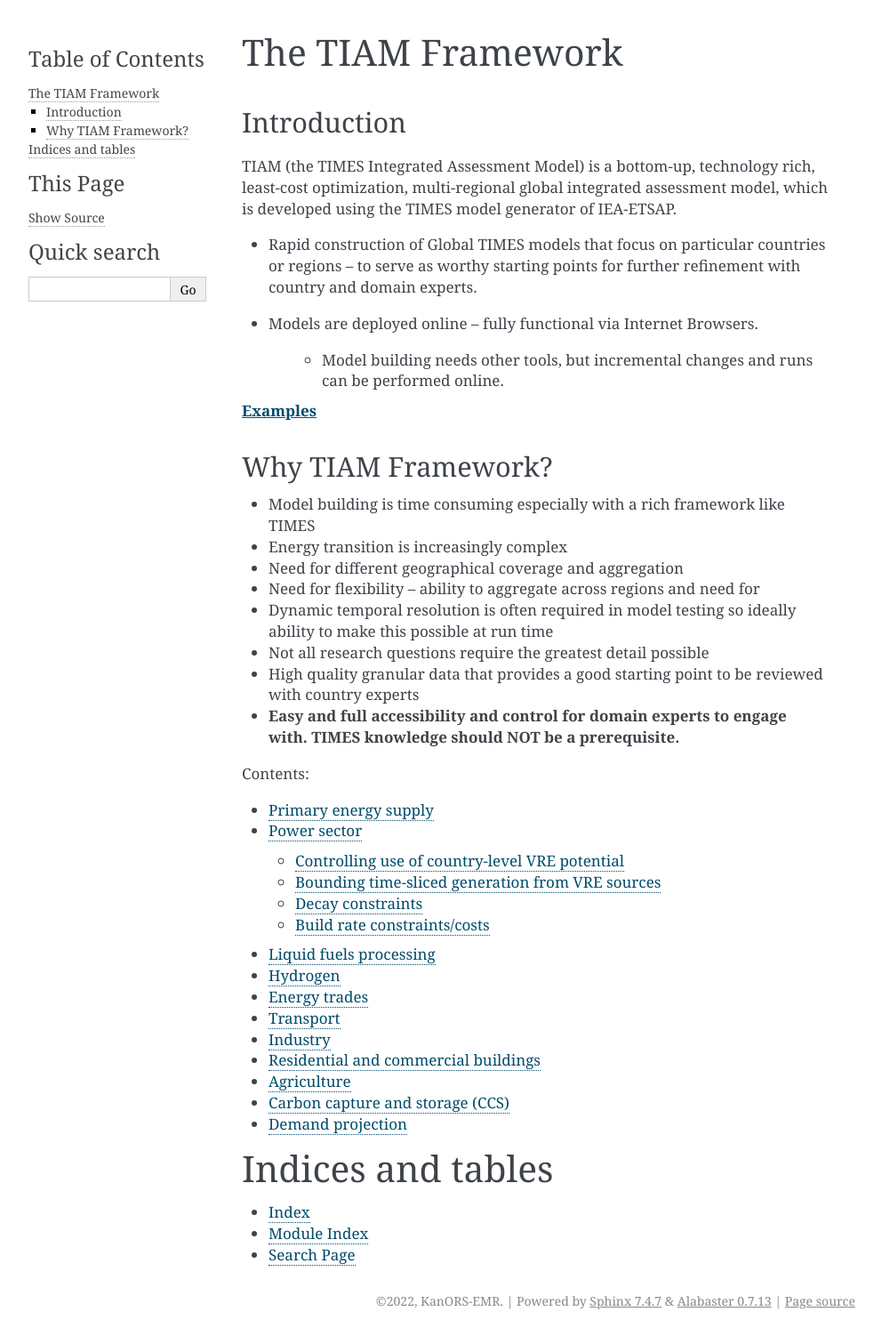
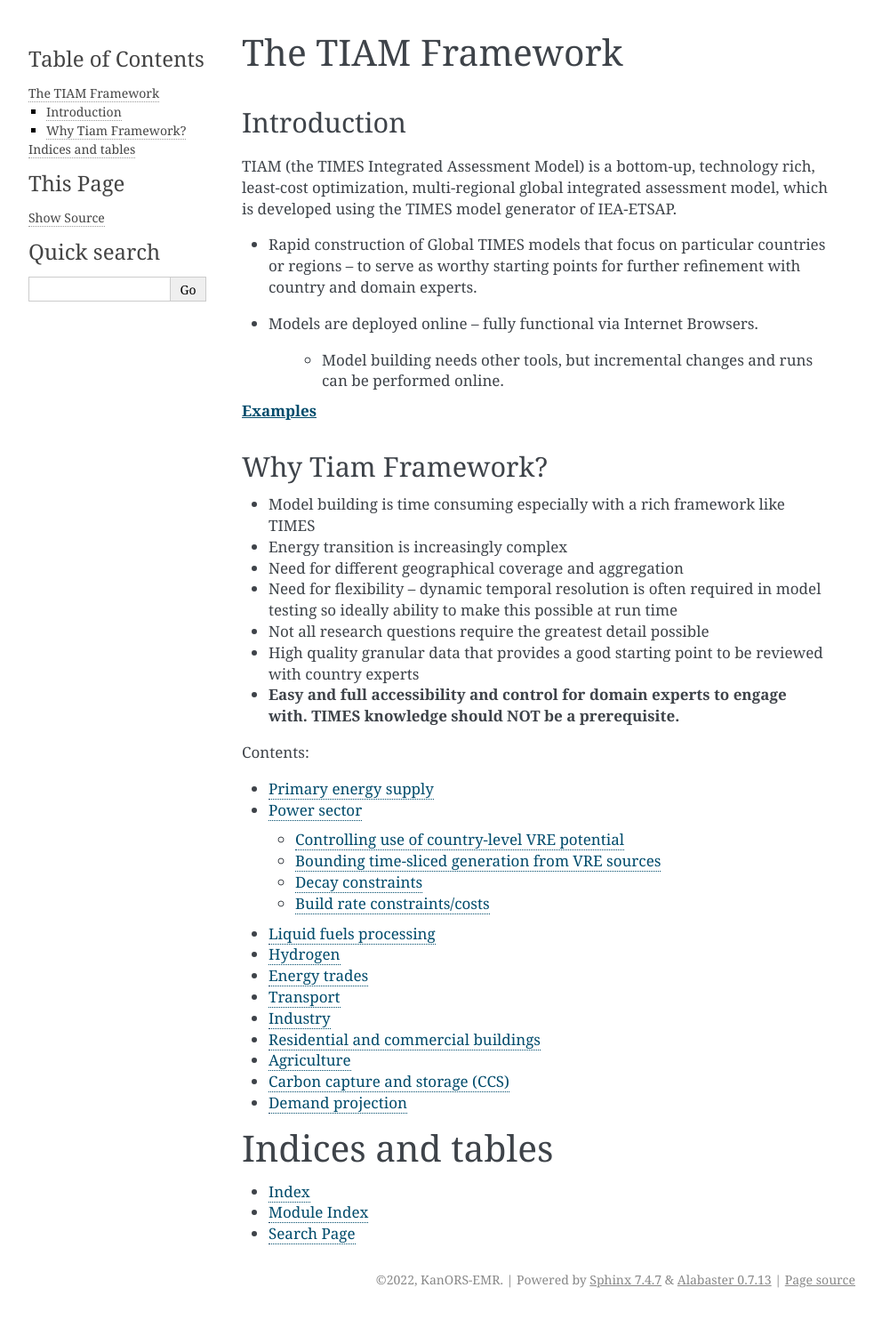
Before and after one commit to kanors-emr/Tiam_Framework-documentation, a Sphinx documentation site: the page built from source/index.rst, in a window 1280 px wide. Shown: the whole page at 89% size, without its empty margins (148-1140 px from the left). Built offline with Sphinx 7.4.7, drawn with Linux system fonts in a browser that asks for light colours; after the commit the page ends 1478 px from its top, so only the background shows below that.

Commit message:
Update index.rst

```diff
--- a/source/index.rst
+++ b/source/index.rst
@@ -22,14 +22,13 @@ which is developed using the TIMES model generator of IEA-ETSAP.
     <a href="https://lma.vedaviz.com/Tiam2022/TiamFramework.html" target="_blank"><b>Examples</a></b>
 
 
-Why TIAM Framework?
+Why Tiam Framework?
 ^^^^^^^^^^^^^^^^^^^^
 
 * Model building is time consuming especially with a rich framework like TIMES
 * Energy transition is increasingly complex
 * Need for different geographical coverage and aggregation
-* Need for flexibility – ability to aggregate across regions and need for
-* Dynamic temporal resolution is often required in model testing so ideally ability to make this possible at run time
+* Need for flexibility – dynamic temporal resolution is often required in model testing so ideally ability to make this possible at run time
 * Not all research questions require the greatest detail possible
 * High quality granular data that provides a good starting point to be reviewed with country experts
 * **Easy and full accessibility and control for domain experts to engage with. TIMES knowledge should NOT be a prerequisite.**
```
